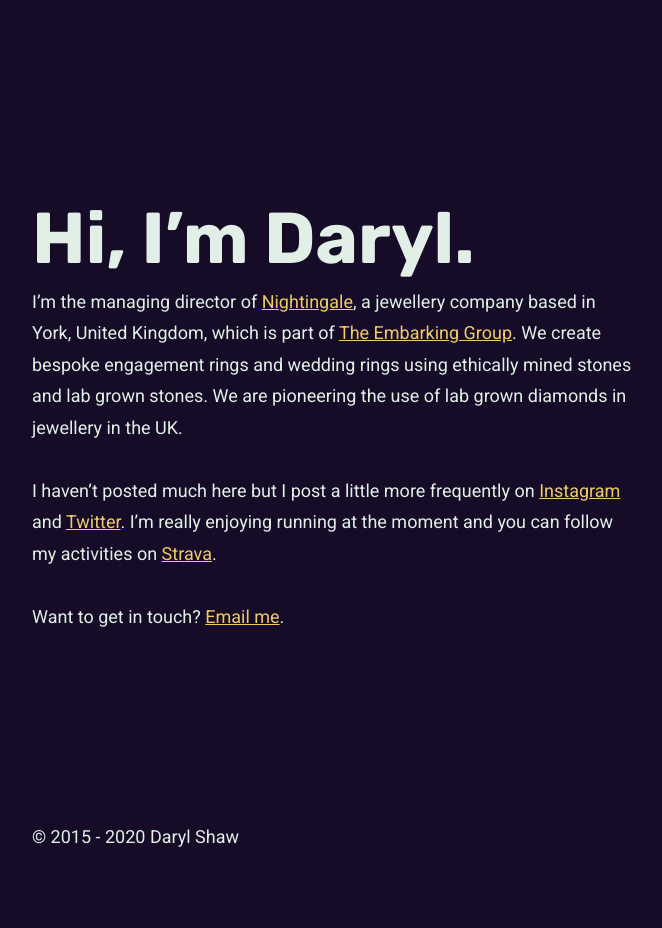
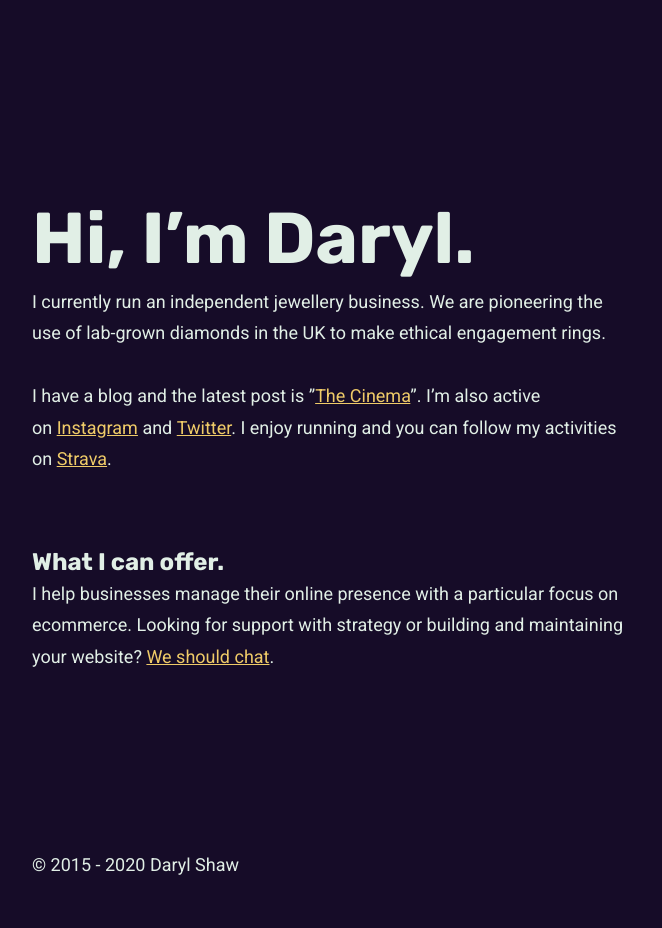
Before and after one commit to darylshaw/darylshaw.co.uk, a Jekyll site: the page built from index.markdown, in a window 1280 px wide. Shown: the whole page, without its empty margins (64-726 px from the left). Built offline with Jekyll 4.4.1, drawn with Linux system fonts in a browser that asks for light colours; nearby versions of some CDN libraries; before the commit the page ends 900 px from its top, so only the background shows below that.

Commit message:
Updated Index

```diff
--- a/index.markdown
+++ b/index.markdown
@@ -2,15 +2,18 @@
 title: Home
 date: 2015-11-11 00:21:00 Z
 position: 0
+description: I'm Daryl. I help businesses manage their online presence. Welcome to
+  my website.
+redirect_from: "/about/"
 layout: index
-description: I'm Daryl. I work in marketing. Welcome to my site.
-redirect_from: "/about/"
 ---
 
 # Hi, I'm Daryl.
 
-I’m the managing director of [Nightingale](https://nightingale.co.uk), a jewellery company based in York, United Kingdom, which is part of [The Embarking Group](https://embarking.co.uk). We create bespoke engagement rings and wedding rings using ethically mined stones and lab grown stones. We are pioneering the use of lab grown diamonds in jewellery in the UK.
+I currently run an independent jewellery business. We are pioneering the use of lab-grown diamonds in the UK to make ethical engagement rings.
 
-I haven't posted much here but I post a little more frequently on [Instagram](https://www.instagram.com/daryl_shaw/) and [Twitter](https://twitter.com/daryl_shaw). I'm really enjoying running at the moment and you can follow my activities on [Strava](https://www.strava.com/athletes/15739817).
+I have a blog and the latest post is "[The Cinema](/blog/the-cinema/)". I'm also active on [Instagram](https://www.instagram.com/daryl_shaw/) and [Twitter](https://twitter.com/daryl_shaw). I enjoy running and you can follow my activities on [Strava](https://www.strava.com/athletes/15739817).
 
-Want to get in touch? [Email me](mailto:daryl@darylshaw.co.uk).
+## What I can offer.
+
+I help businesses manage their online presence with a particular focus on ecommerce. Looking for support with strategy or building and maintaining your website? [We should chat](mailto:hi@darylshaw.co.uk).
```
